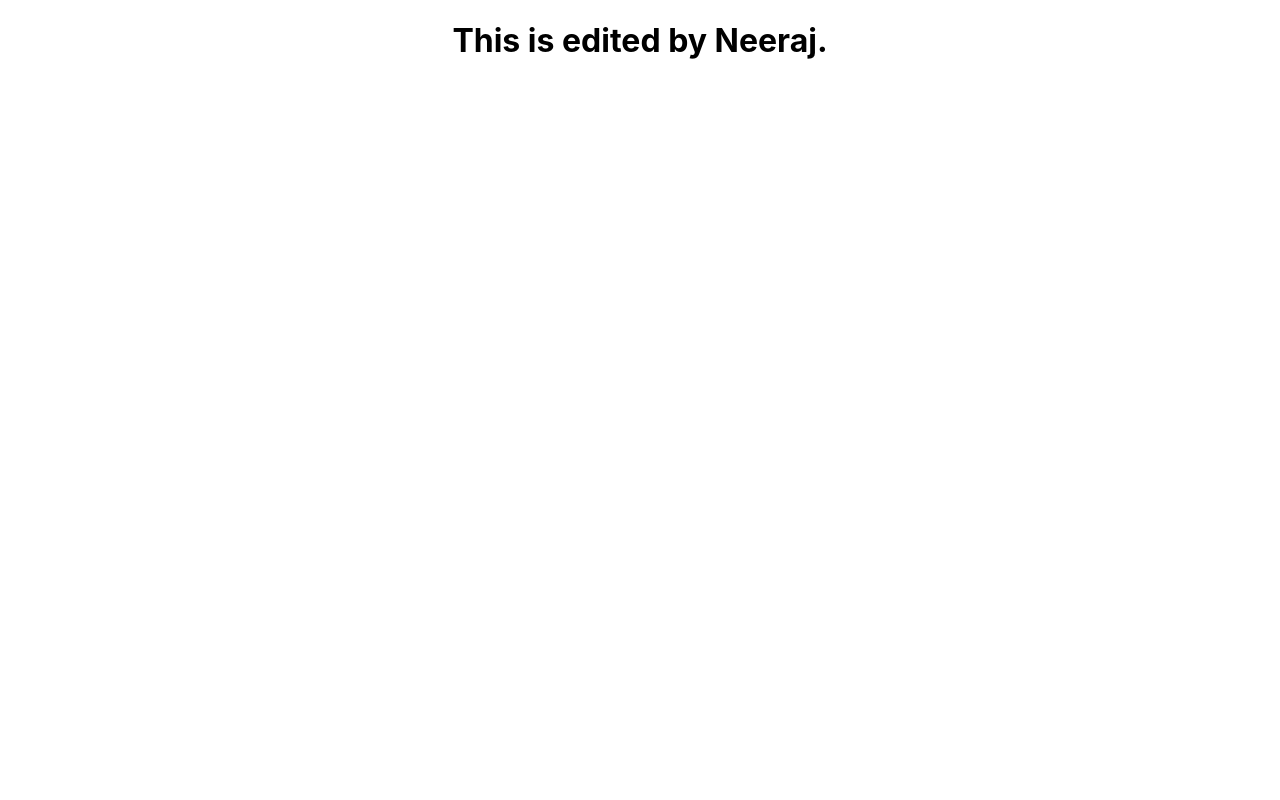
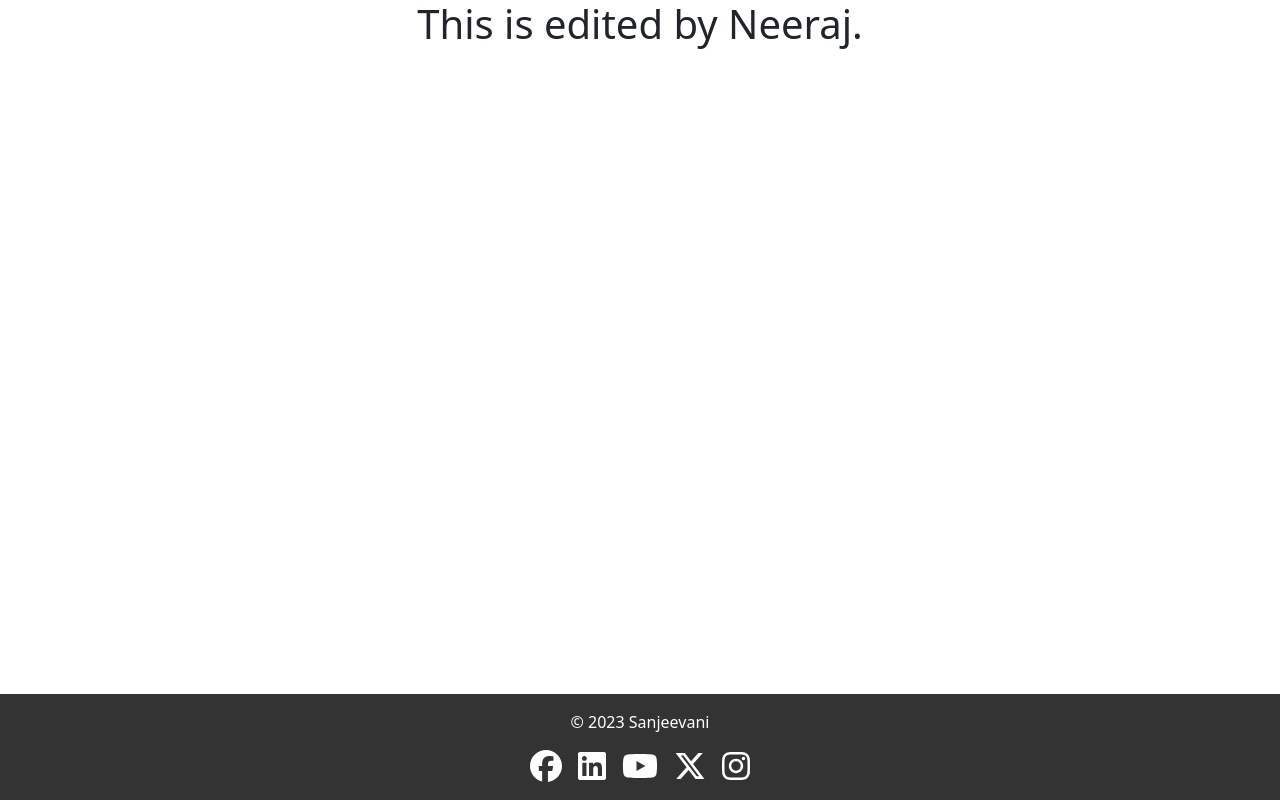
Before and after one commit to mukuljain999/sanjeevni, a React (Create React App) app: page / in a window 1280 px wide. Built offline with nearby package versions, Linux system fonts and the light colour scheme.

Commit message:
adding footers

```diff
--- a/src/App.js
+++ b/src/App.js
@@ -1,9 +1,11 @@
 import './App.css';
+import { Footer } from './components/Footer';
 
 function App() {
   return (
     <div className="App">
       <h1>This is edited by Neeraj.</h1>
+            <Footer/>
     </div>
   );
 }
--- /dev/null
+++ b/src/components/Footer.jsx
@@ -0,0 +1,39 @@
+import React from 'react';
+
+import { FontAwesomeIcon } from '@fortawesome/react-fontawesome';
+import { faYoutube, faLinkedin, faFacebook, faXTwitter, faInstagram } from '@fortawesome/free-brands-svg-icons';
+
+
+export const Footer = () => {
+    return (
+        <>
+        <footer style={footerStyle}>
+            <p>&copy; 2023 Sanjeevani</p>
+            <FontAwesomeIcon icon={faFacebook} style={iconStyle} />
+            <FontAwesomeIcon icon={faLinkedin} style={iconStyle} />
+            <FontAwesomeIcon icon={faYoutube} style={iconStyle} />
+            <FontAwesomeIcon icon={faXTwitter} style={iconStyle}/>
+            <FontAwesomeIcon icon={faInstagram} style={iconStyle} />
+        </footer>
+        </>
+
+
+    );
+};
+
+
+const footerStyle = {
+    backgroundColor: '#333',
+    color: '#fff',
+    textAlign: 'center',
+    padding: '1rem',
+    position: 'fixed',
+    bottom: '0',
+    width: '100vw',
+};
+
+const iconStyle = {
+    fontSize: '2rem',
+    color: 'rgb(255, 255, 255)',
+    margin: '0 0.5rem',
+};
--- a/src/index.js
+++ b/src/index.js
@@ -3,6 +3,8 @@ import ReactDOM from 'react-dom/client';
 import './index.css';
 import App from './App';
 import reportWebVitals from './reportWebVitals';
+import 'bootstrap/dist/css/bootstrap.min.css';
+
 
 const root = ReactDOM.createRoot(document.getElementById('root'));
 root.render(
@@ -11,6 +13,7 @@ root.render(
   </React.StrictMode>
 );
 
+
 // If you want to start measuring performance in your app, pass a function
 // to log results (for example: reportWebVitals(console.log))
 // or send to an analytics endpoint. Learn more: https://bit.ly/CRA-vitals
```
